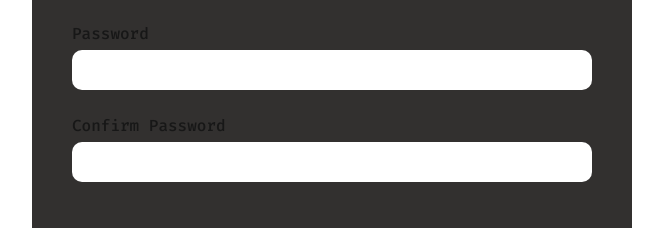
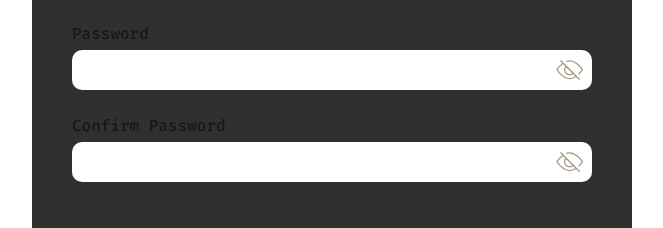
Before and after one commit to robeeds/task-management-app, a Next.js app: page /signup in a window 1280 px wide. Shown: the part 353-581 px from the top of the page, without its empty margins (308-971 px from the left). Built offline with nearby package versions, Linux system fonts and the light colour scheme.

Commit message:
Added toggle for password visibility

```diff
--- a/src/app/login/page.tsx
+++ b/src/app/login/page.tsx
@@ -2,12 +2,15 @@
 
 import Image from "next/image";
 import login from "../../../public/login.svg";
+import eye from "../../../public/eye.svg"
+import eyeOff from "../../../public/eyeoff.svg"
 import { useRouter } from "next/navigation";
 import { useState } from "react";
 import { motion } from "framer-motion";
 
 export default function LoginPage() {
   const [error, setError] = useState<string | null>(null); // State to hold the error message
+  const [showPassword, setShowPassword] = useState(false); // State to show password visibility
   const router = useRouter();
 
   const handleSubmit = async (event: React.FormEvent<HTMLFormElement>) => {
@@ -65,14 +68,27 @@ export default function LoginPage() {
         {/* This will be the Password Field */}
         <div className="flex flex-1 flex-col w-full gap-1">
           <p className="font-medium">Password</p>
+          <div className="flex bg-background p-2 rounded-[10px]">
             <input
-            type="password"
+              type={showPassword ? "text" : "password"}
               id="password"
               name="password"
               autoComplete="true"
               required
-            className="bg-background p-2 rounded-[10px]"
+              className="flex flex-1 bg-background"
             />
+            <Image
+              src={showPassword ? eye : eyeOff}
+              alt="Password toggle"
+              width={28}
+              height={28}
+              onClick={() =>
+                setShowPassword((prev) => !prev)
+              }
+            />
+          </div>
+
+
         </div>
 
         {/* Error Message */}
--- a/src/app/signup/page.tsx
+++ b/src/app/signup/page.tsx
@@ -2,12 +2,15 @@
 
 import Image from "next/image";
 import login from "../../../public/login.svg";
+import eye from "../../../public/eye.svg"
+import eyeOff from "../../../public/eyeoff.svg"
 import { useRouter } from "next/navigation";
 import { useState } from "react";
 import { motion } from "framer-motion";
 
 export default function SignUpPage() {
   const [error, setError] = useState<string | null>(null); // State to hold the error message
+  const [showPassword, setShowPassword] = useState(false); // State to toggle password visibility
   const router = useRouter();
 
   const handleSubmit = async (event: React.FormEvent<HTMLFormElement>) => {
@@ -88,27 +91,49 @@ export default function SignUpPage() {
         {/* This will be the Password Field */}
         <div className="flex flex-1 flex-col w-full gap-1">
           <p className="font-medium">Password</p>
+          <div className="flex bg-background p-2 rounded-[10px]">
           <input
             id="password"
             name="password"
             minLength={8}
-            type="password"
+            type={showPassword ? "text" : "password"}
             autoComplete="true"
             required
-            className="bg-background p-2 rounded-[10px]"
+            className="flex flex-1 bg-background"
           />
+          <Image
+            src={showPassword ? eye : eyeOff}
+            alt="Password toggle"
+            width={28}
+            height={28}
+            onClick={() =>
+              setShowPassword((prev) => !prev)
+            }
+          />
+          </div>
         </div>
 
         {/* This will be the Confirm Password Field */}
         <div className="flex flex-1 flex-col w-full gap-1">
           <p className="font-medium">Confirm Password</p>
-          <input
-            id="confirmPass"
-            name="confirmPass"
-            type="password"
-            required
-            className="bg-background p-2 rounded-[10px]"
-          />
+          <div className="flex bg-background p-2 rounded-[10px]">
+            <input
+              id="confirmPass"
+              name="confirmPass"
+              type={showPassword ? "text" : "password"}
+              required
+              className="flex flex-1 bg-background"
+            />
+            <Image
+              src={showPassword ? eye : eyeOff}
+              alt="Password toggle"
+              width={28}
+              height={28}
+              onClick={() =>
+                setShowPassword((prev) => !prev)
+              }
+            />
+          </div>
         </div>
 
         {/* Error Message */}
```
Also changed, not shown: public/eye.svg (added), public/eyeoff.svg (added). Lines whose indentation alone changed are shown as unchanged.
